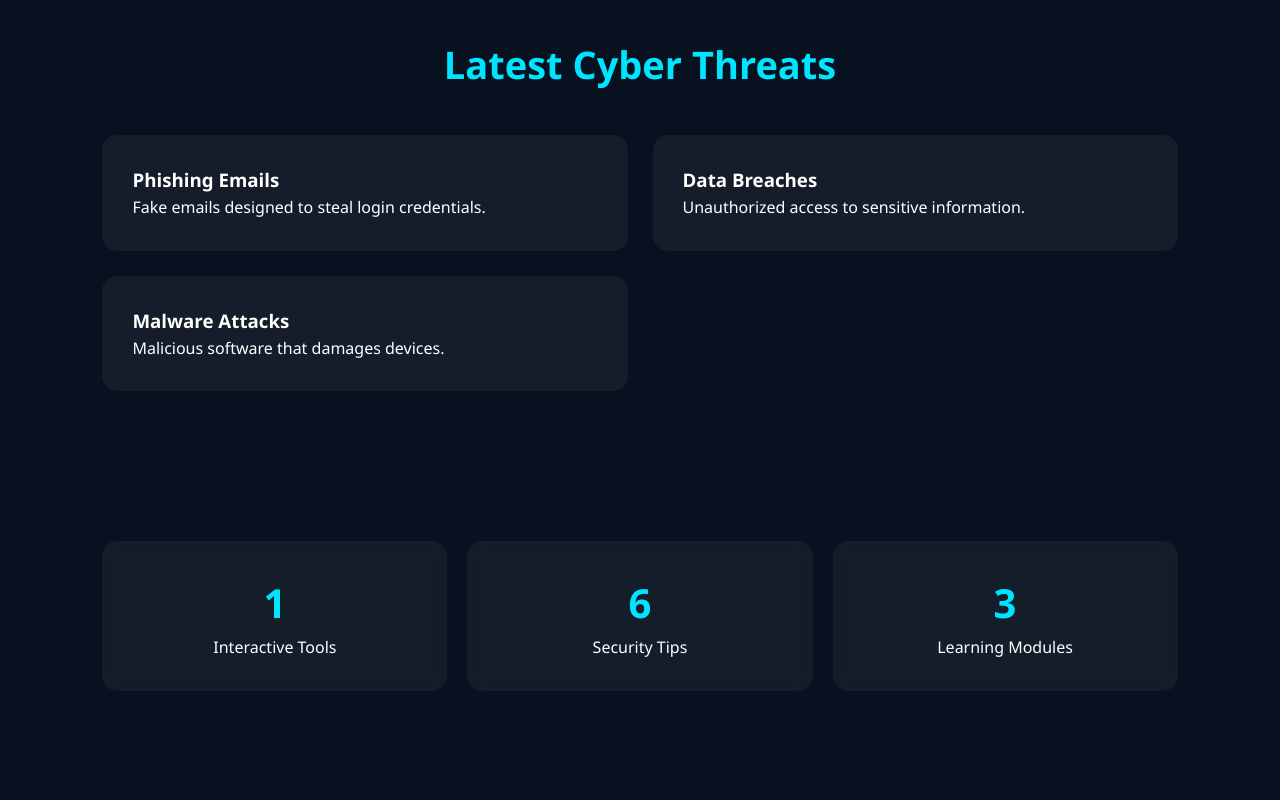
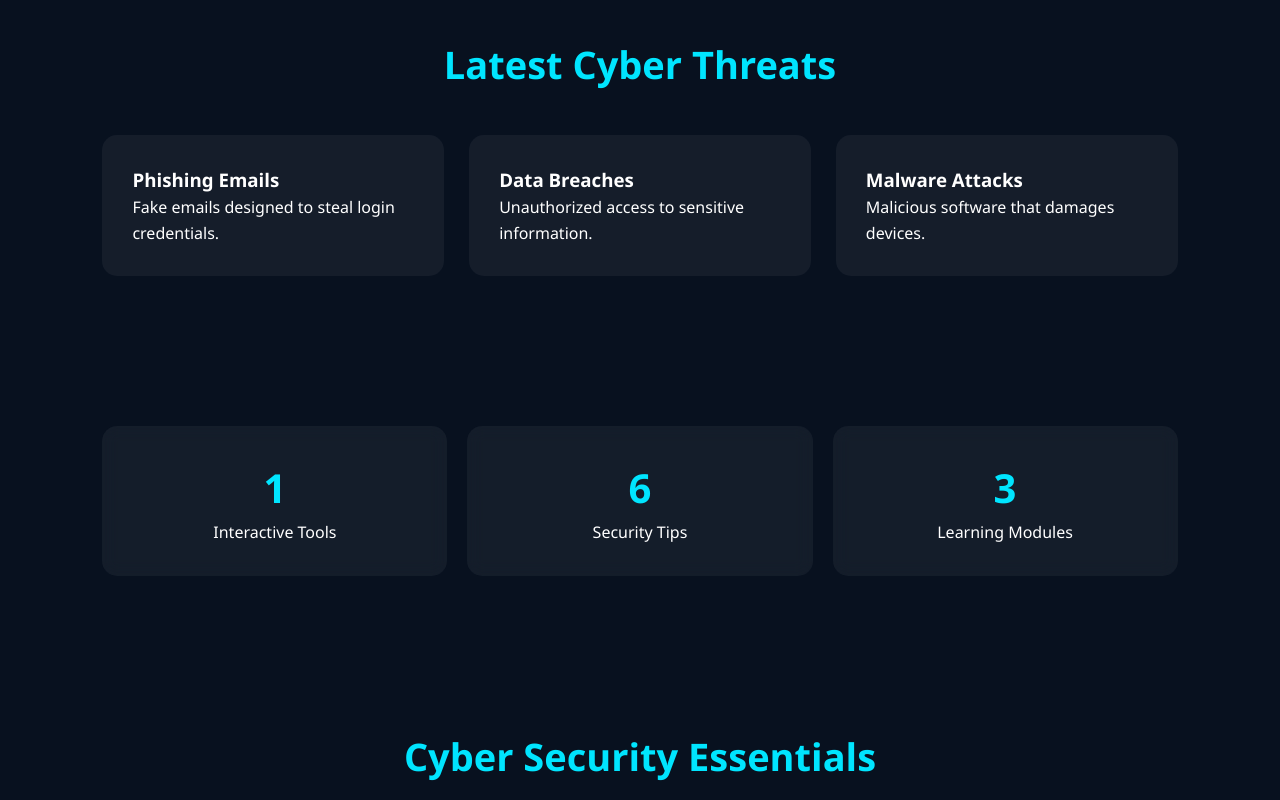
Before and after one commit to vanshiiiiiii/cybershield, a plain HTML site: page index.html in a window 1280 px wide. Shown: the part 840-1640 px from the top of the page. Drawn offline with nearby package versions, Linux system fonts and the light colour scheme.

Commit message:
Update style.css

```diff
--- a/style.css
+++ b/style.css
@@ -24,7 +24,7 @@ body{background:#08111f;color:white;line-height:1.6;}
 .stat-card h2{color:#00e5ff;font-size:40px;}
 .features{padding:80px 8%;}
 .features h2{text-align:center;margin-bottom:40px;font-size:38px;color:#00e5ff;}
-.cards{display:grid;grid-template-columns:repeat(auto-fit,minmax(360px,1fr));gap:25px;}
+.cards{display:grid;grid-template-columns:repeat(auto-fit,minmax(240px,1fr));gap:25px;}
 .card{background:rgba(255,255,255,.05);padding:30px;border-radius:15px;transition:.3s;}
 .card:hover{transform:translateY(-8px);}
 .card i{font-size:40px;color:#00e5ff;margin-bottom:15px;}
```
